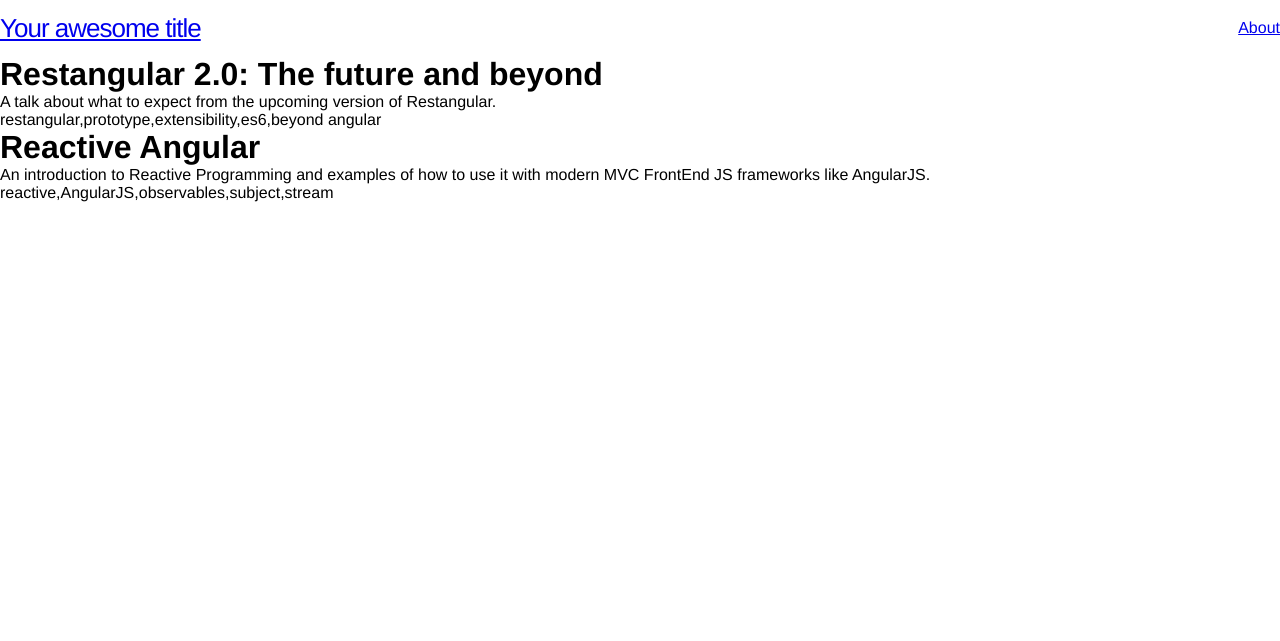
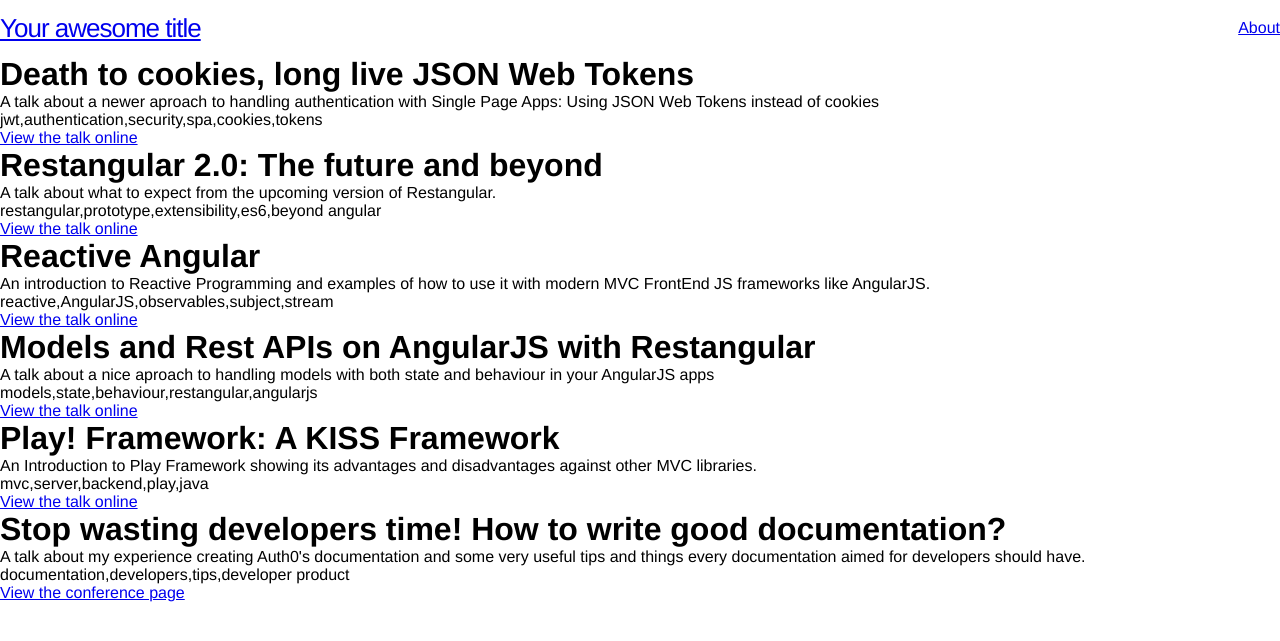
Before and after one commit to mgonto/gon.to-old, a Jekyll site: the page built from talks.html, in a window 1280 px wide. Shown: the top 641 px of the page. Built offline with Jekyll 4.4.1, drawn with Linux system fonts in a browser that asks for light colours.

Commit message:
Added new talks

```diff
--- a/_data/talks.yaml
+++ b/_data/talks.yaml
@@ -1,6 +1,23 @@
+- title: 'Death to cookies, long live JSON Web Tokens'
+  conference: "ngEurope & DevoxxBE"
+  description: >
+    A talk about a newer aproach to handling authentication with Single Page Apps:
+    Using JSON Web Tokens instead of cookies
+  date: October/November 2014
+  labels:
+    - jwt
+    - authentication
+    - security
+    - spa
+    - cookies
+    - tokens
+  link: 'https://www.youtube.com/watch?v=lDb_GANDR8U&list=UUEGUP3TJJfMsEM_1y8iviSQ'
+  linkText: 'View the talk online'
+
 - title:  'Restangular 2.0: The future and beyond'
   description: >
     A talk about what to expect from the upcoming version of Restangular.
+  conference: DevoxxFR
   labels:
     - restangular
     - prototype
@@ -9,6 +26,7 @@
     - beyond angular
   link: https://www.youtube.com/watch?v=fWar75R1NGo
   date: October 2014
+  linkText: 'View the talk online'
 
 
 - title: Reactive Angular
@@ -23,3 +41,50 @@
     - subject
     - stream
   link: https://www.parleys.com/play/53677646e4b0593229b85841/chapter1/about
+  linkText: 'View the talk online'
+
+
+- title: Models and Rest APIs on AngularJS with Restangular
+  conference: DevoxxFR
+  description: >
+    A talk about a nice aproach to handling models with both state and behaviour
+    in your AngularJS apps
+  date: April 2014
+  labels:
+    - models
+    - state
+    - behaviour
+    - restangular
+    - angularjs
+  link: https://www.parleys.com/play/535a189ee4b0c5ba17d43455/chapter1/about
+  linkText: 'View the talk online'
+
+
+- title: 'Play! Framework: A KISS Framework'
+  conference: Play Meetup
+  description: >
+    An Introduction to Play Framework showing its advantages and disadvantages against other MVC libraries.
+  date: May 2012
+  labels:
+    - mvc
+    - server
+    - backend
+    - play
+    - java
+  link: http://vimeo.com/38604912
+  linkText: 'View the talk online'
+
+- title: 'Stop wasting developers time! How to write good documentation?'
+  conference: ForwardJS
+  description: >
+    A talk about my experience creating Auth0's documentation and some very
+    useful tips and things every documentation aimed for developers should have.
+  date: February 2015
+  future: true
+  labels:
+    - documentation
+    - developers
+    - tips
+    - developer product
+  link: 'http://forwardjs.com/'
+  linkText: 'View the conference page'
--- a/_includes/grid-item.html
+++ b/_includes/grid-item.html
@@ -6,10 +6,11 @@
     {% endif %}
     <div class="labels">{{include.item.labels | join: ","}}</div>
     {% if included.item.forks %}
-      <div class="forks">{{include.items.forks}}</div>
+      <div class="forks">{{include.item.forks}}</div>
     {% endif %}
     {% if included.item.stars %}
-      <div class="stars">{{include.items.stars}}</div>
+      <div class="stars">{{include.item.stars}}</div>
     {% endif %}
+    <a href="{{include.item.link}}">{{include.item.linkText}}</a>
 
 </div>
```
